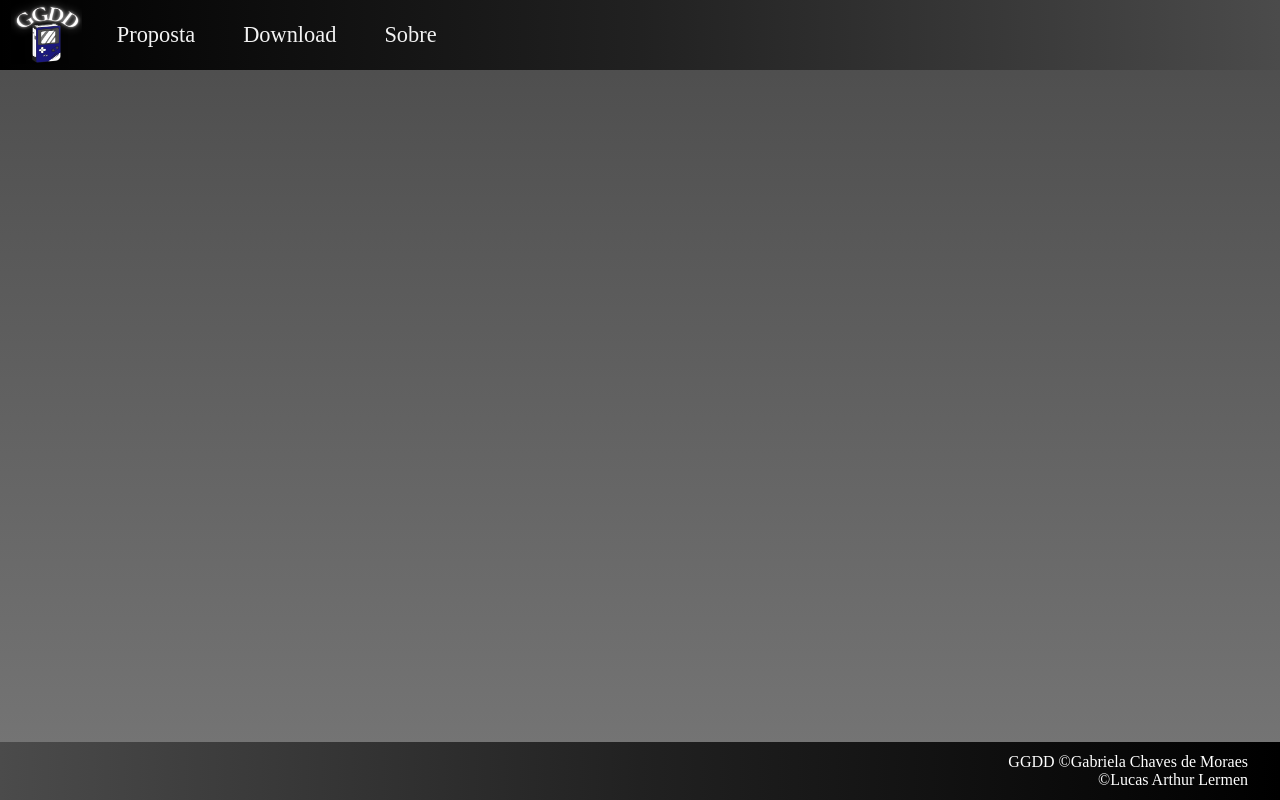
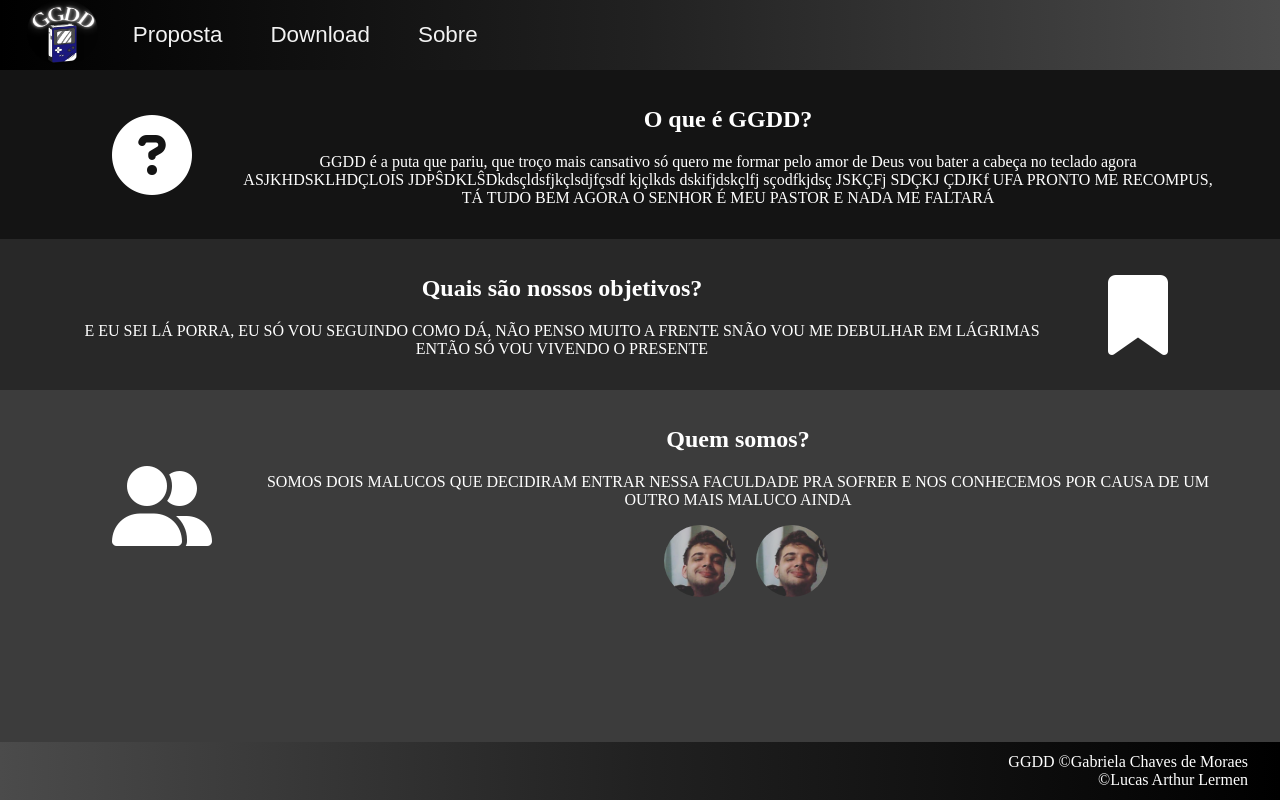
Before and after one commit to TCC-GGDD/GGDD_SiteInformativo, a PHP site: page /pages/sobre.html in a window 1280 px wide. Run offline with PHP 8.4, Linux system fonts and the light colour scheme; some libraries are stand-ins or nearby versions.

Commit message:
Adicionando página de sobre e novo layout da página inicial

```diff
--- a/css/sobre.css
+++ b/css/sobre.css
@@ -5,20 +5,17 @@ html {
 
 body {
   height: 100%;
-  background: rgb(75,75,75);
-  background: linear-gradient(180deg,rgba(75,75,75,1), rgba(119,119,119,1) 100%);
+  background-color: rgb(60, 60, 60);;
   margin: 0;
   display: flex;
   flex-direction: column;
-  /* background-repeat: no-repeat; */
-  /*background-attachment: fixed;*/
+  background-repeat: no-repeat;
+  background-attachment: fixed;
 }
 
 .topnav {
   background: rgb(0,0,0);
   background: linear-gradient(270deg, rgba(75,75,75,1) 0%, rgba(33,33,33,1) 50%, rgba(0,0,0,1) 100%);
-  /*background-color: #4B4B4B;*/
-  overflow: hidden;
   height: 4.4rem;
   width: 100%;
 }
@@ -45,13 +42,12 @@ body {
     text-decoration: none;
     height: 4.4rem;
     font-size: 1.4rem;
-    font-family: "EB Garamond";
+    font-family: Arial, Helvetica, sans-serif;
 
   }
 
     .topnav .tab:hover {
-      background-color: #4B4B4B;
-      color: white;
+      background-color: rgb(55, 55, 55);
     }
 
     .topnav .tab.active {
@@ -62,7 +58,50 @@ body {
 
 .content {
   flex: 1;
+  text-align: center;
 }
+
+  .organization {
+    display: flex;
+    flex-direction: column;
+    color: white;
+  }
+
+    .icon {
+      align-self: center;
+      font-size: 5rem;
+      padding: 0 3rem;
+    }
+
+    .row {
+      display: flex;
+      flex-direction: row;
+      justify-content: space-between;
+      padding: 1rem 4rem;
+    }
+
+      .first {
+        background-color: rgb(20, 20, 20);
+      }
+
+      .second {
+        background-color: rgb(40, 40, 40);
+      }
+
+      .third {
+        background-color: rgb(60, 60, 60);
+      }
+
+      .imgdupla {
+        background-color: rgb(60, 60, 60);
+      }
+
+      img {
+        height: 4.5rem;
+        border-radius: 50px;
+        margin-left: 1rem;
+        margin-bottom: .3rem;
+      }
 
 .footer{
   background: rgb(0,0,0);
--- a/pages/sobre.html
+++ b/pages/sobre.html
@@ -4,6 +4,7 @@
   <meta charset="UTF-8">
   <title>GGDD</title>
   <link rel="stylesheet" href="../css/sobre.css">
+  <script src="https://kit.fontawesome.com/0875327e82.js" crossorigin="anonymous"></script>
 </head>
 <body>
   <div class="topnav">
@@ -12,7 +13,35 @@
     <a class="tab" href="download.html">Download</a>
     <a class="tab" href="sobre.html">Sobre</a>
   </div>
-  <div class="content"></div>
+  <div class="content">
+    <div class="organization">
+      <div class="row first">
+        <i class="fas fa-question-circle icon"></i>
+        <div>
+          <h2>O que é GGDD?</h2>
+          <p>GGDD é a puta que pariu, que troço mais cansativo só quero me formar pelo amor de Deus vou bater a cabeça no teclado agora ASJKHDSKLHDÇLOIS JDPŜDKLŜDkdsçldsfjkçlsdjfçsdf kjçlkds dskifjdskçlfj sçodfkjdsç JSKÇFj SDÇKJ ÇDJKf UFA PRONTO ME RECOMPUS, TÁ TUDO BEM AGORA O SENHOR É MEU PASTOR E NADA ME FALTARÁ</p>
+        </div>
+      </div>
+      <div class="row second">
+        <div>
+          <h2>Quais são nossos objetivos?</h2>
+          <p>E EU SEI LÁ PORRA, EU SÓ VOU SEGUINDO COMO DÁ, NÃO PENSO MUITO A FRENTE SNÃO VOU ME DEBULHAR EM LÁGRIMAS ENTÃO SÓ VOU VIVENDO O PRESENTE</p>
+        </div>
+        <i class="fas fa-bookmark icon"></i>
+      </div>
+      <div class="row third">
+        <i class="fas fa-user-friends icon"></i>
+        <div>
+          <h2>Quem somos?</h2>
+          <p>SOMOS DOIS MALUCOS QUE DECIDIRAM ENTRAR NESSA FACULDADE PRA SOFRER E NOS CONHECEMOS POR CAUSA DE UM OUTRO MAIS MALUCO AINDA</p>
+          <div class="imgdupla">
+            <img class="imglogo" src="../img/Lucas_Lermen.jpeg">
+            <img class="imglogo" src="../img/Lucas_Lermen.jpeg">
+          </div>
+        </div>
+      </div>
+    </div>
+  </div>
   <div class="footer">
     <div class="copyright">GGDD ©Gabriela Chaves de Moraes</div>
     <div class="copyright"> ©Lucas Arthur Lermen</div>
```
Also changed, not shown: css/download.css (+4 -7 lines), css/main.css (+70 -9 lines), css/proposta.css (+4 -7 lines), index.html (+35 -1 lines), img/Lucas_Lermen.jpeg (added), img/Tela_inicial.png (added).
